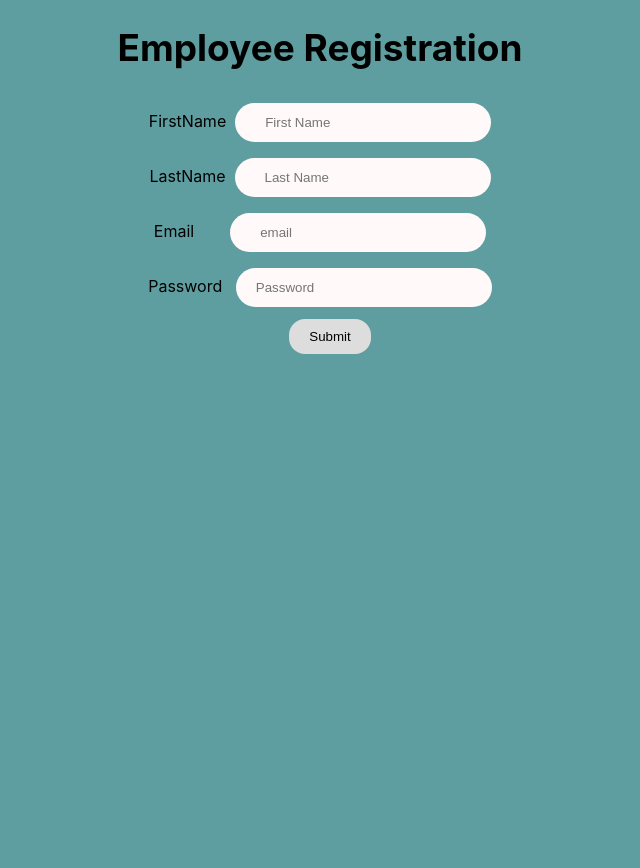
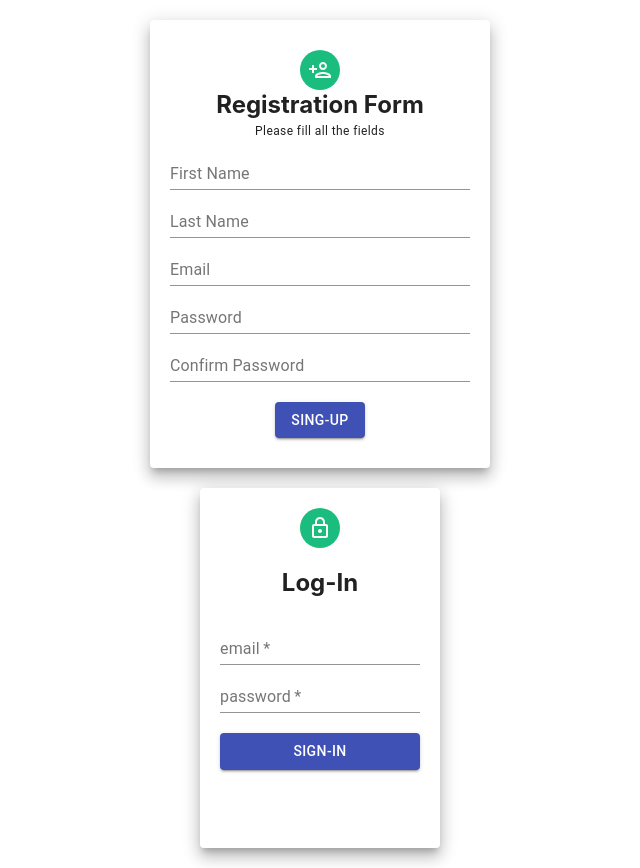
Before and after one commit to RakeshSR10/EmployeePayroll-FrontEnd-ReactJS, a React (Create React App) app: page / in a window 1280 px wide. Shown: the whole page, without its empty margins (320-960 px from the left). Before the commit the page ends 800 px from the top, so only its background shows below. Built offline with nearby package versions, Linux system fonts and the light colour scheme.

Commit message:
refactor: changing registration form design and adding login form design

```diff
--- a/package.json
+++ b/package.json
@@ -8,7 +8,9 @@
     "@testing-library/jest-dom": "^5.14.1",
     "@testing-library/react": "^11.2.7",
     "@testing-library/user-event": "^12.8.3",
+    "bootstrap": "^5.0.2",
     "react": "^17.0.2",
+    "react-bootstrap": "^1.6.1",
     "react-dom": "^17.0.2",
     "react-scripts": "4.0.3",
     "web-vitals": "^1.1.2"
--- a/src/App.js
+++ b/src/App.js
@@ -1,11 +1,14 @@
+import React from 'react';
 import './App.css';
-import Register from './components/Registration/registerForm.js';
+import Register from './components/pages/registerForm.js';
+import Login from './components/pages/loginForm.js';
 
 
 function App() {
   return (
         <div className="App">
           <Register />
+          <Login />
         </div>
         );
 }
--- a/src/components/Registration/registerForm.js
+++ /dev/null
@@ -1,70 +0,0 @@
-import React from 'react';
-import '../CSS/registerForm.css'
-
-class Register extends React.Component {
-    constructor(props) {
-        super(props)
-
-        this.state = {
-            firstName : "",
-            lastName : "",
-            email : "",
-            password : "",
-        }
-        this.handleSubmit = this.handleSubmit.bind(this)
-    }
-    firstNameHandler = (event) => {
-        this.setState({
-            firstName: event.target.value
-        })
-    }
-    lastNameHandler = (event) => {
-        this.setState({
-            lastName: event.target.value
-        })
-    }
-    emailHandler = (event) => {
-        this.setState({
-            email: event.target.value
-        })
-    }
-    passwordHandler = (event) => {
-        this.setState({
-            password: event.target.value
-        })
-    }
-
-    handleSubmit = (event) => {
-        alert(`${this.state.firstName}, ${this.state.lastName}, ${this.state.email}, ${this.state.password}, Registered Successfully.`);
-        console.log(this.state);
-        this.setState ({
-            firstName: "",
-            lastName: "",
-            email: "",
-            password: "",
-        })
-        event.preventDefault()
-    }
-
-    render() {
-        return (
-            <div>
-                <form onSubmit = {this.handleSubmit}>
-                    <h1>Employee Registration</h1>
-                        <label>FirstName &nbsp;</label>
-                        <input type="text" value={this.state.firstName} onChange={this.firstNameHandler} placeholder="First Name" /><br />
-                        <label>LastName &nbsp;</label>
-                        <input type="text" value={this.state.lastName} onChange={this.lastNameHandler} placeholder="Last Name" /><br />
-                        <label>Email &nbsp;&nbsp;&nbsp;&nbsp;&nbsp;&nbsp;&nbsp;</label>
-                        <input type="text" value={this.state.email} onChange={this.emailHandler} placeholder="email" /><br />
-                        <label>Password &nbsp;&nbsp;</label>
-                        <input type="password" value={this.state.password} onChange={this.passwordHandler} placeholder="Password" /><br />
-
-                        <input type="submit" value="Submit" />
-                </form>
-            </div>
-        )
-    }
-}
-
-export default Register;
--- /dev/null
+++ b/src/components/pages/loginForm.js
@@ -0,0 +1,24 @@
+import { Grid, Paper, Avatar, TextField, Button } from '@material-ui/core';
+import LockOutlinedIcon from '@material-ui/icons/LockOutlined';
+import React from 'react'
+
+const Login = () => {
+    const paperStyle = {padding:20, height:'40vh', width:200, margin:"20px auto"}
+    const avatarStyle = {backgroundColor:'#1bbd7e'}
+    const marginTop = {marginTop:20}
+    return (
+        <Grid>
+            <Paper elevation={10} style={paperStyle}>
+                <Grid align='center'>
+                    <Avatar style={avatarStyle}><LockOutlinedIcon/></Avatar>
+                        <h2>Log-In</h2>
+                </Grid>
+                <TextField label='email' placeholder='Enter your email' fullWidth required/>
+                <TextField label='password' placeholder='Enter your password' type='password' fullWidth required/>
+                <Button type='submit' color='primary' variant="contained" style={marginTop} fullWidth>Sign-In</Button>
+            </Paper>
+        </Grid>
+    )
+}
+
+export default Login;
--- /dev/null
+++ b/src/components/pages/registerForm.js
@@ -0,0 +1,37 @@
+import React from 'react';
+import { Grid, Paper, Avatar, Typography, TextField, Button } from '@material-ui/core';
+import PersonAddOutlinedIcon from '@material-ui/icons/PersonAddOutlined';
+
+
+class Register extends React.Component  {
+
+render() {
+    const paperStyle = {padding:'30px 20px', width:300, margin:'20px auto'}
+    const headerStyle = {margin:0}
+    const avatarStyle = {backgroundColor:'#1bbd7e'}
+    const marginTop = {marginTop:20}
+
+    return (
+            <Grid>
+                <Paper elevation={10} style={paperStyle}>
+                    <Grid align='center'>
+                        <Avatar style={ avatarStyle }>
+                            <PersonAddOutlinedIcon />
+                        </Avatar>
+                        <h2 style={headerStyle}>Registration Form</h2>
+                        <Typography variant='caption' gutterBottom>Please fill all the fields</Typography>
+                    </Grid>
+                    <form>
+                        <TextField fullWidth label='First Name' placeholder='your first name' name="firstName"/>
+                        <TextField fullWidth label='Last Name' placeholder='your last name' name="lastName"/>
+                        <TextField fullWidth label='Email' placeholder=' your email' name="email"/>
+                        <TextField fullWidth label='Password' placeholder='your new password' name="password"/>
+                        <TextField fullWidth label='Confirm Password' placeholder='confirm your password' name="confirmPassword"/>
+                        <Button type='submit' variant='contained' color='primary' style={marginTop}>Sing-Up</Button>
+                    </form>
+                </Paper>
+            </Grid>
+        )
+    }
+}
+export default Register;
```
Also changed, not shown: 1 other file (tests, documents, lock files or other folders).
